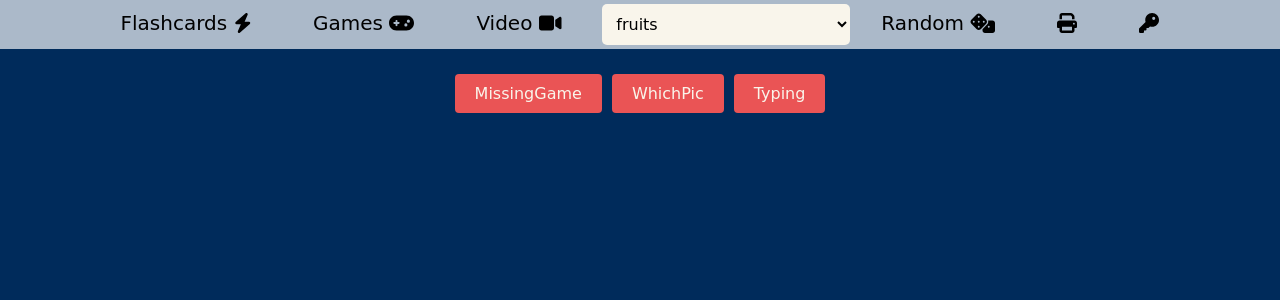
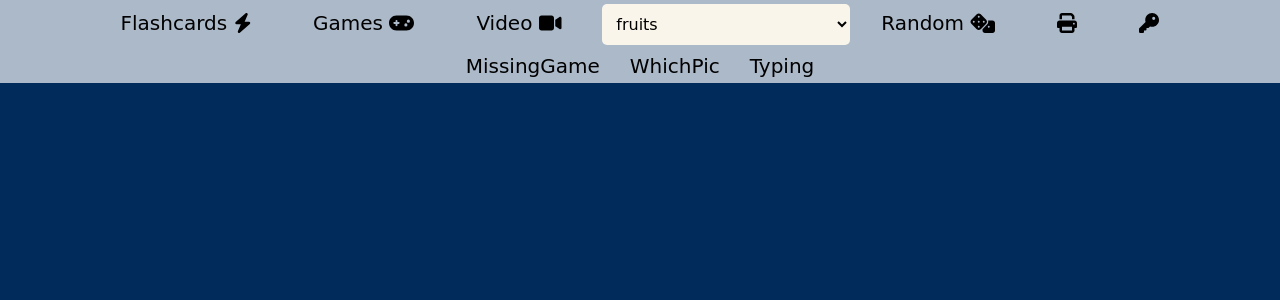
Before and after one commit to ouchJP/LetsTryOnline, a React (Create React App) app: page /games in a window 1280 px wide. Shown: the top 300 px of the page. Built offline with nearby package versions, Linux system fonts and the light colour scheme; what @react-pdf/renderer would draw is missing.

Commit message:
/games updates, map+css

```diff
--- a/src/components/Games.js
+++ b/src/components/Games.js
@@ -1,7 +1,7 @@
 import './App.css';
 import './games.css';
 
-import React, {  useState } from 'react';
+import React, { useState } from 'react';
 import MissingGame from './MissingGame';
 import WhichPic from './WhichPic';
 import Typing from './Typing';
@@ -27,19 +27,24 @@ function Games({genre}) {
 
   return (
     <div className="container">
-        <div className="buttons">
+      <div className='links'>
+        <ul>
           {gamesList.map((game) => (
-            <button key={game} onClick={() => setSelectedGame(game)}>
+            <li
+              className={`li-copy ${selectedGame === game ? 'selected' : ''}`}
+              key={game}
+              onClick={() => setSelectedGame(game)}
+            >
               {game}
-            </button>
+            </li>
           ))}
+        </ul>
       </div>
       <div className="game-component">
-          {renderGameComponent(genre)}
+        {renderGameComponent()}
       </div>
     </div>
   );
 };
 
-
 export default Games;
--- a/src/components/games.css
+++ b/src/components/games.css
@@ -8,40 +8,83 @@
 
 .container {
   text-align: center;
-    margin-top: 20px;
-  }
-
-  .buttons {
-    margin-bottom: 20px;
-  }
-
-  .buttons button {
-    background-color: var(--color-tertiary);
-    border: none;
-    color: var(--color-primary);
-    padding: 10px 20px;
-    margin: 5px;
-    font-size: 16px;
-    cursor: pointer;
-    transition: background-color 0.3s ease, transform 0.3s ease;
-  }
-
-  .buttons button:hover {
-    background-color: #0056b3;
-    transform: scale(1.05);
-  }
-
-  .buttons button:active {
-    background-color: #004080;
-    transform: scale(1);
-  }
-
-  .buttons button:focus {
-    outline: none;
-    box-shadow: 0 0 10px rgba(234, 84, 85, 0.5);
 }
 
 .game-component {
   margin-top: 20px;
   padding: 20px;
 }
+
+.links {
+  list-style: none;
+  margin: 0;
+  padding: 0;
+  text-align: center;
+  background-color: rgba(255, 255, 255, 0.671);
+}
+
+.links li {
+  display: inline-block;
+  margin: 0 10px;
+  padding: 5px;
+}
+
+.links a {
+  margin-top: 20px;
+  color: black;
+  text-align: center;
+  padding: 14px 16px;
+  text-decoration: none;
+  font-size: 1.25rem;
+  transition: transform 0.3s, box-shadow 0.3s, color 0.3s;
+}
+
+.links a:hover,
+.links a:active,
+.links a:focus {
+  color: var(--color-tertiary);
+  transform: scale(1.1);
+  cursor: pointer;
+  font-size: 1.25 rem;
+}
+
+.links a:hover {
+  color: var(--color-secondary);
+}
+
+ul {
+  padding: 0;
+  margin: 0;
+}
+
+
+.li-copy {
+  list-style: none;
+  margin: 0 10px;
+  padding: 5px;
+  text-align: center;
+  color: black;
+  padding: 14px 16px;
+  text-decoration: none;
+  font-size: 1.25rem;
+  transition: transform 0.3s, box-shadow 0.3s, color 0.3s;
+  display: inline-block;
+}
+
+.li-copy:hover,
+.li-copy:active,
+.li-copy:focus {
+  color: var(--color-tertiary);
+  transform: scale(1.1);
+  cursor: pointer;
+}
+
+.li-copy:hover {
+  color: var(--color-secondary);
+}
+
+
+.li-copy.selected {
+  color: var(--color-tertiary);
+  font-weight: bold;
+}
```
Also changed, not shown: src/components/todo.txt. Lines whose indentation alone changed are shown as unchanged.
